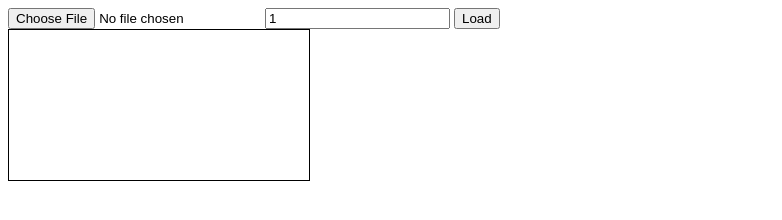
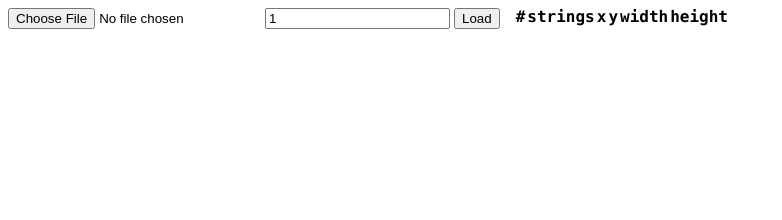
Before and after one commit to xl1/tablepdfinterpret, a website built with Parcel: page docs/index.html in a window 1280 px wide. Shown: the whole page, without its empty margins (0-782 px from the left). Built offline with nearby package versions, Linux system fonts and the light colour scheme.

Commit message:
Rebuild document

```diff
--- a/docs/index.html
+++ b/docs/index.html
@@ -1,2 +1,2 @@
-<!doctype html><head><meta charset="utf-8"><title>example</title><style>.canv{border:1px solid #000}</style></head><body> <input type="file" id="fileInput" accept=".pdf"> <input type="number" id="pageNumber" value="1" step="1" min="1"> <input type="button" id="loadButton" value="Load"> <div> <canvas id="canv" class="canv"></canvas> </div> <script src="example.6f179a89.js"></script>
+<!doctype html><head><meta charset="utf-8"><title>example</title><style>body{display:flex}.content{position:sticky;top:0;max-height:100vh;margin-right:15px}.content svg{border:1px inset}.table{font-family:Consolas,monospace;line-height:1;border-spacing:0}.table td{padding:0 10px}.tbody tr:nth-child(odd){background:#eee}.tbody tr:hover{background:#ff0}</style></head><body> <div class="content"> <div class="controls"> <input type="file" id="fileInput" accept=".pdf"> <input type="number" id="pageNumber" value="1" step="1" min="1"> <input type="button" id="loadButton" value="Load"> </div> <div id="canv"></div> </div> <table class="table"> <thead> <tr> <th>#</th> <th>strings</th> <th>x</th> <th>y</th> <th>width</th> <th>height</th> </tr> </thead> <tbody id="tbody" class="tbody"></tbody> </table> <script src="example.2eb26fff.js"></script>
 </body>
```
Also changed, not shown: 3 other files.
